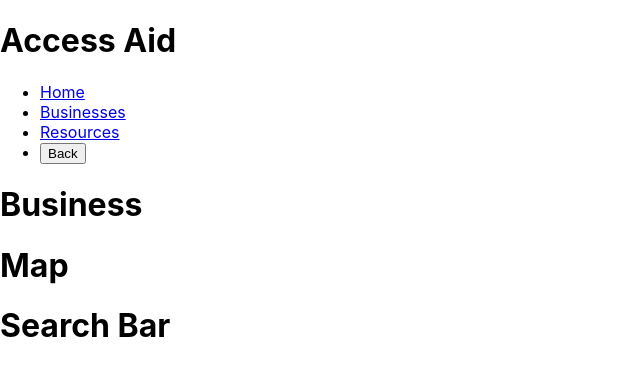
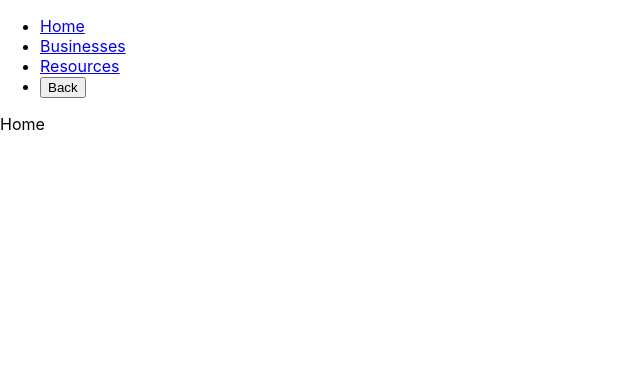
Before and after one commit to danikav/Access_Aid_Project, a React (Create React App) app: page / in a window 1280 px wide. Shown: the top 376 px of the page, without its empty margins (0-640 px from the left). Built offline with nearby package versions, Linux system fonts and the light colour scheme.

Commit message:
Routes added

```diff
--- a/src/App.js
+++ b/src/App.js
@@ -4,18 +4,24 @@ import Map from './components/Map';
 import NavBar from './components/NavBar';
 import Business from './components/Business';
 import SearchBar from './components/SearchBar';
+import Home from "./components/Home";
+import ErrorPage from './components/ErrorPage';
 import './App.css';
 
 function App() {
   return (
     <Router>
     <>
-        <h1>Access Aid</h1>
-        <NavBar />
-        <Business />
-        <Map />
-        <SearchBar />
-    </>
+    <NavBar />
+        <Switch>
+        <Route exact path="/" component={Home} />
+        <Route path="/businesses" component={Business} />
+        <Route
+          path="/resources"
+        />
+        <Route component={ErrorPage}/>
+        </Switch>
+        </>
     </Router>
   );
 }
--- /dev/null
+++ b/src/components/ErrorPage.js
@@ -0,0 +1,9 @@
+const ErrorPage = () => {
+
+    return(
+        <>
+        <h1>OH NO!!!</h1>
+        </>
+    )
+}
+export default ErrorPage;
--- /dev/null
+++ b/src/components/Home.js
@@ -0,0 +1,9 @@
+const Home = () => {
+
+    return(
+        <>
+        <p>Home</p>
+        </>
+    )
+}
+export default Home;
```
